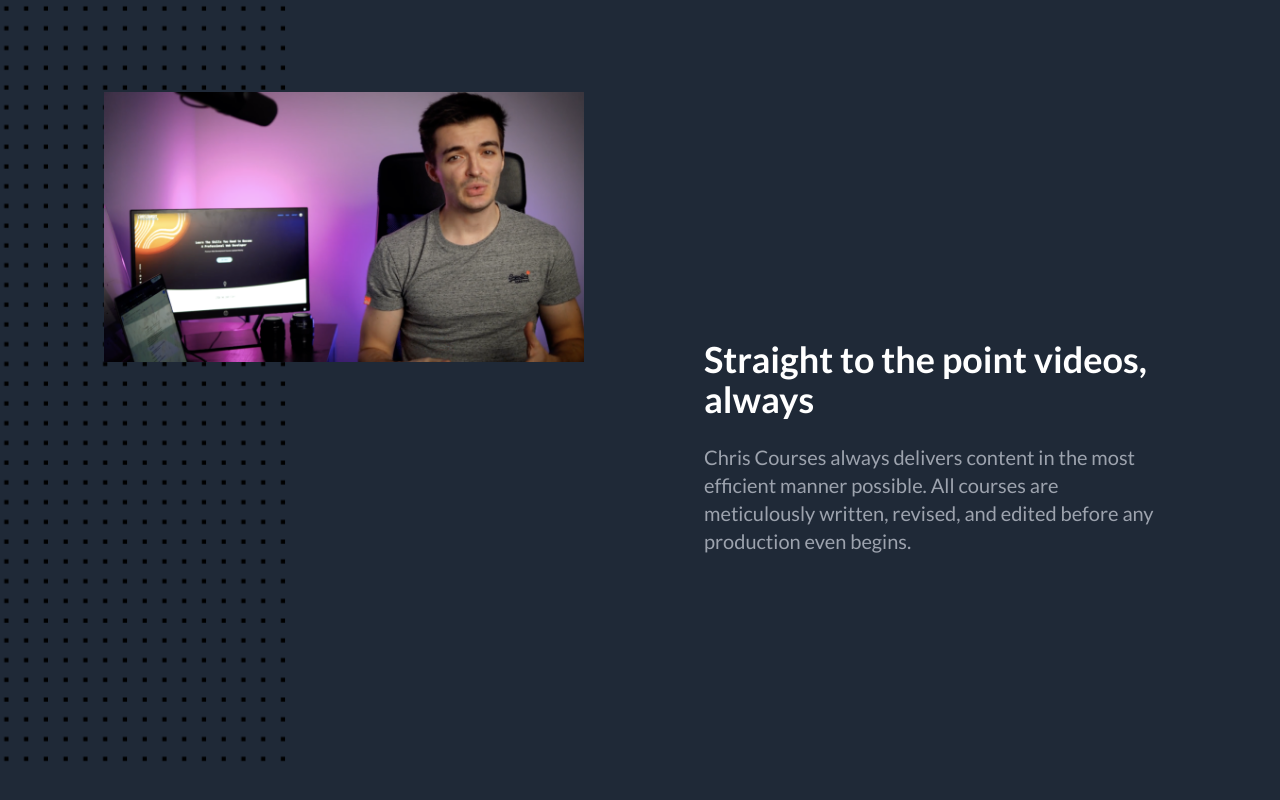
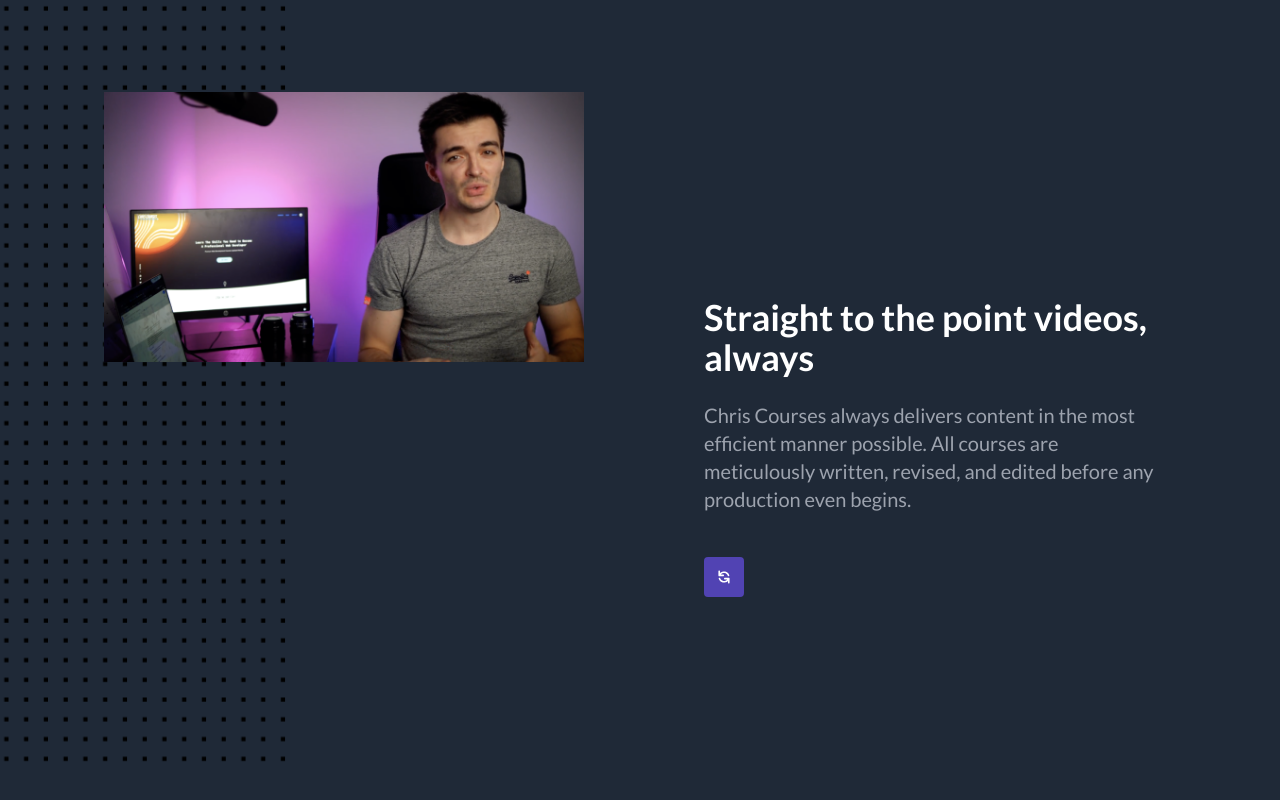
Before and after one commit to Nebenmor/course-website, a website: page public/index.html in a window 1280 px wide. Shown: the part 2318-3118 px from the top of the page. Drawn offline with nearby package versions, Linux system fonts and the light colour scheme.

Commit message:
implement perk 4 image

```diff
--- a/public/index.html
+++ b/public/index.html
@@ -259,6 +259,13 @@
                 <h2 class="font-bold text-white text-2xl pt-8 md:pt-32 md:text-4xl">Straight to the point videos, always</h2>
                 <p class="font-normal text-lighterGray text-xl mt-4 md:mt-6">Chris Courses always delivers content in the most efficient manner possible. All courses are meticulously written, revised, and edited before any production even begins.</p>
 
+                <!-- Perk 4 -->
+                <div class="flex items-start justify-start gap-11 pt-11">
+                    <div class="bg-iconColor p-3 rounded">
+                        <img src="./img/cyclic-arrow.svg" alt="notification-bell" class="w-4 h-4">
+                    </div>
+
+
 
      </div>
      </section>
```
